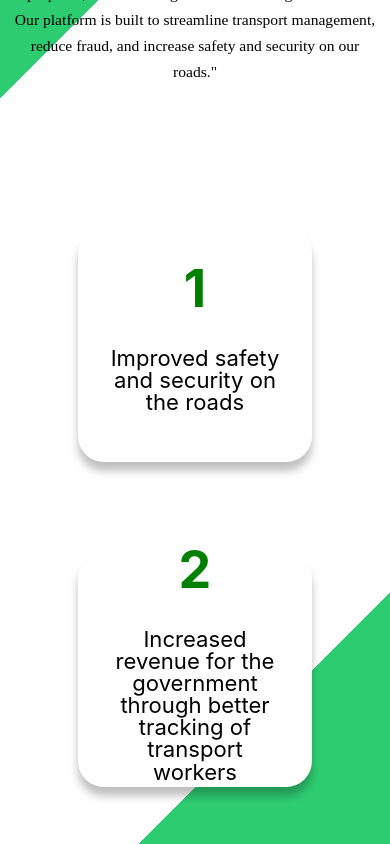
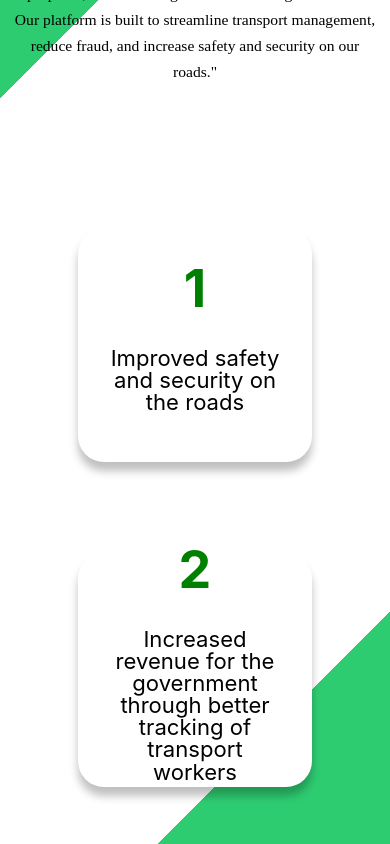
Before and after one commit to Robinson-Taiwo/KWTMS, a React (Vite) app: page / in a window 390 px wide. Shown: the part 1156-2000 px from the top of the page. Built offline with nearby package versions, Linux system fonts and the light colour scheme; a web font is replaced by a local one.

Commit message:
fixing bug

```diff
--- a/src/Components/Home.css
+++ b/src/Components/Home.css
@@ -422,7 +422,7 @@ ss */
 
     .third-sect {
         background: linear-gradient(135deg, #fff, #fff 50%, #2ecc71 50%, #2ecc71);
-        @apply h-auto flex flex-col items-center justify-between px-[2rem]
+        @apply h-auto flex flex-col items-center pb-[3rem] justify-between px-[2rem]
     }
 
     .card {
@@ -510,7 +510,7 @@ ss */
     }
 
     .green {
-        @apply pl-[0rem]
+        @apply pl-[0rem] pb-[2rem]
     }
 
     .keke {
```
